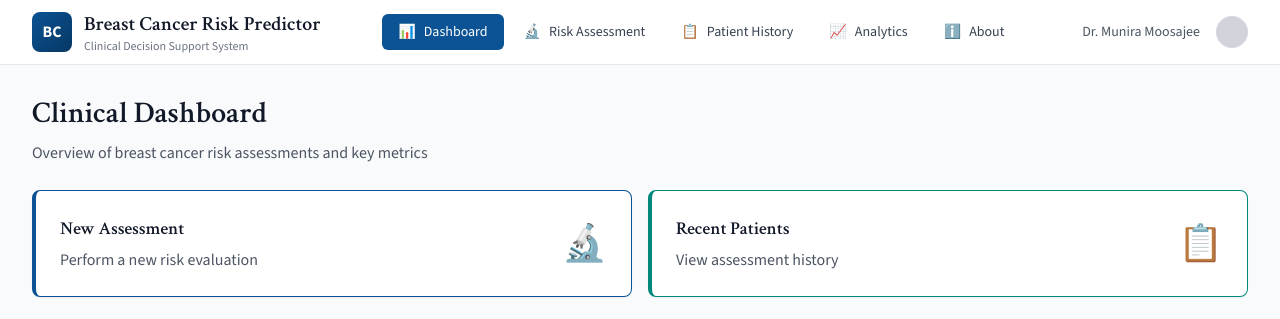
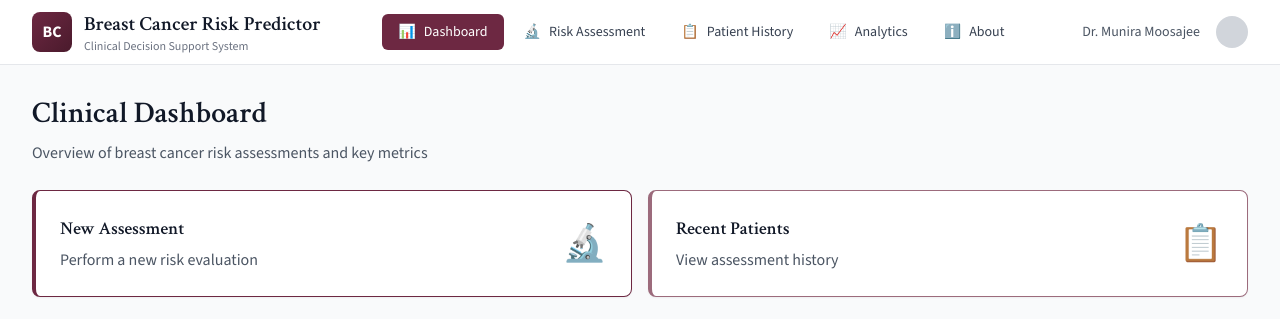
Before and after one commit to saadiahumayun/plco_risk_predictor, a React (Vite) app in the folder frontend/: page /dashboard in a window 1280 px wide. Shown: the top 319 px of the page. Built offline with nearby package versions, Linux system fonts and the light colour scheme; no server answers.

Commit message:
bug fixes commit

```diff
--- a/frontend/index.css
+++ b/frontend/index.css
@@ -4,16 +4,16 @@
 
 /* Clinical Design System */
 :root {
-  /* Colors - Professional medical palette */
-  --primary: #0B5394;        /* Deep Medical Blue */
-  --primary-light: #1976D2;
-  --primary-dark: #073763;
+  /* Colors - IBA Professional palette */
+  --primary: #6D2842;        /* IBA Maroon */
+  --primary-light: #8B4A5E;
+  --primary-dark: #4A1A2C;
 
-  --secondary: #00897B;      /* Medical Teal */
-  --secondary-light: #4DB6AC;
-  --secondary-dark: #00695C;
+  --secondary: #9C6B7C;      /* Muted Rose */
+  --secondary-light: #C4A4AF;
+  --secondary-dark: #7A4D5C;
 
-  --accent: #7B1FA2;         /* Clinical Purple */
+  --accent: #D4AF37;         /* Gold Accent */
   --success: #2E7D32;        /* Medical Green */
   --warning: #F57C00;        /* Alert Orange */
   --danger: #C62828;         /* Critical Red */
--- a/frontend/pages/About.tsx
+++ b/frontend/pages/About.tsx
@@ -125,7 +125,7 @@ const About: React.FC = () => {
       >
         <h2 className="text-2xl font-semibold text-gray-800 mb-4">Clinical Guidelines</h2>
 
-        <div className="bg-blue-50 border-l-4 border-primary p-4 mb-4">
+        <div className="bg-rose-50 border-l-4 border-primary p-4 mb-4">
           <p className="text-sm text-gray-700">
             <strong>Important:</strong> This tool is designed to assist clinical decision-making,
             not replace professional judgment. All risk assessments should be interpreted in the
--- a/frontend/tailwind.config.js
+++ b/frontend/tailwind.config.js
@@ -8,16 +8,16 @@ export default {
     extend: {
       colors: {
         primary: {
-          DEFAULT: '#0B5394',
-          light: '#1976D2',
-          dark: '#073763',
+          DEFAULT: '#6D2842',
+          light: '#8B4A5E',
+          dark: '#4A1A2C',
         },
         secondary: {
-          DEFAULT: '#00897B',
-          light: '#4DB6AC',
-          dark: '#00695C',
+          DEFAULT: '#9C6B7C',
+          light: '#C4A4AF',
+          dark: '#7A4D5C',
         },
-        accent: '#7B1FA2',
+        accent: '#D4AF37',
         success: '#2E7D32',
         warning: '#F57C00',
         danger: '#C62828',
```
Also changed, not shown: frontend/pages/RiskAssessment.tsx (+42 -214 lines), 1 other file (tests, documents, lock files or other folders).
